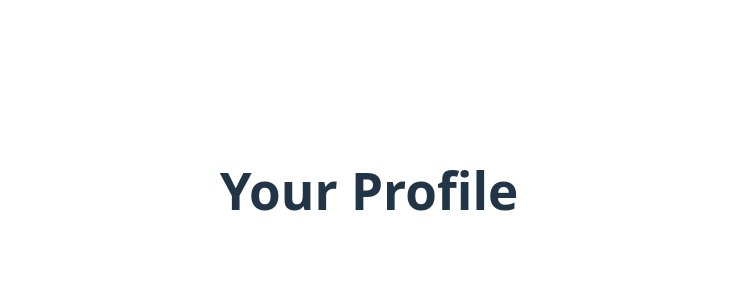
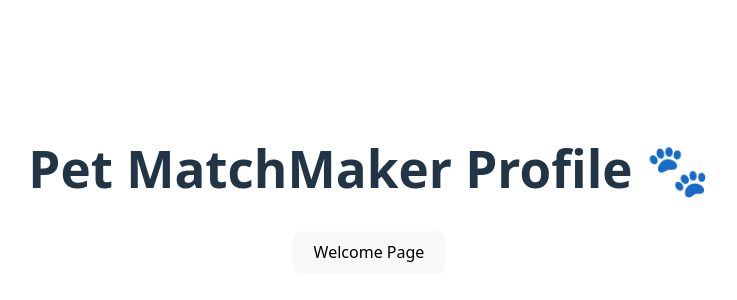
Before and after one commit to Pet-MatchMaker-2412/pet_matchmaker_fe, a React (Vite) app: page /profile in a window 1280 px wide. Shown: the part 210-510 px from the top of the page, without its empty margins (271-1008 px from the left). Built offline with nearby package versions, Linux system fonts and the light colour scheme.

Commit message:
connected welcome page to profile page

```diff
--- a/src/components/UserProfile/UserProfile.jsx
+++ b/src/components/UserProfile/UserProfile.jsx
@@ -1,12 +1,19 @@
 import { useLocation } from "react-router-dom";
+import { useNavigate } from 'react-router-dom';
 
 function UserProfile() {
     const location = useLocation()
-    console.log("Location state:", location.state);
+    const navigate = useNavigate()
+    const goHome = () => navigate("/welcome")
     const { currentUser } = location.state || {}
+    // console.log(currentUser) //current user is null, keeping since I will edit this code on another branch
+    // const username = currentUser.attributes.username
     return (
         <main>
-            <h1>Your Profile</h1>
+            <h1> Pet MatchMaker Profile 🐾</h1>
+          <nav>
+              <button onClick= {goHome}> Welcome Page</button>
+          </nav>
         </main>
     );
 }
```
